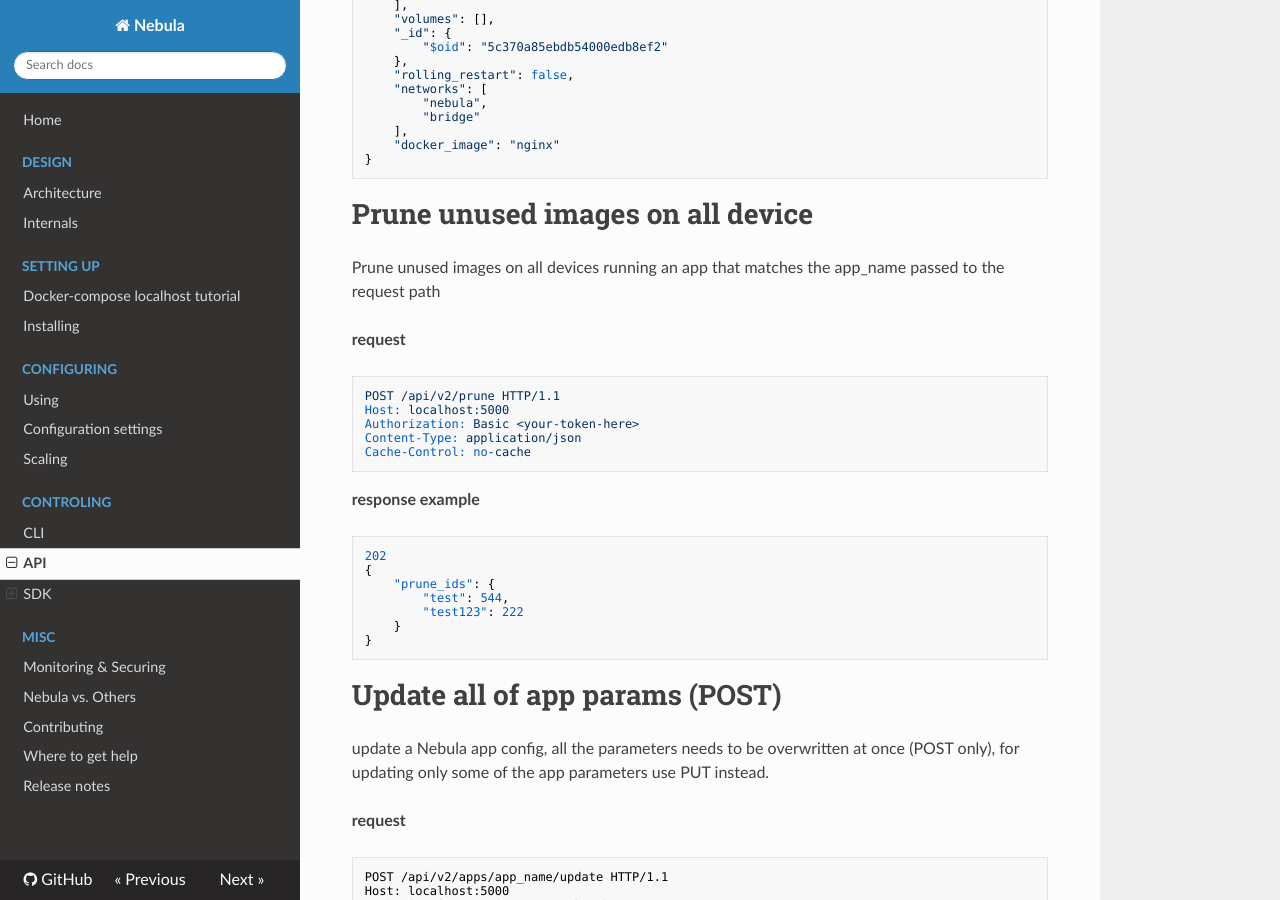
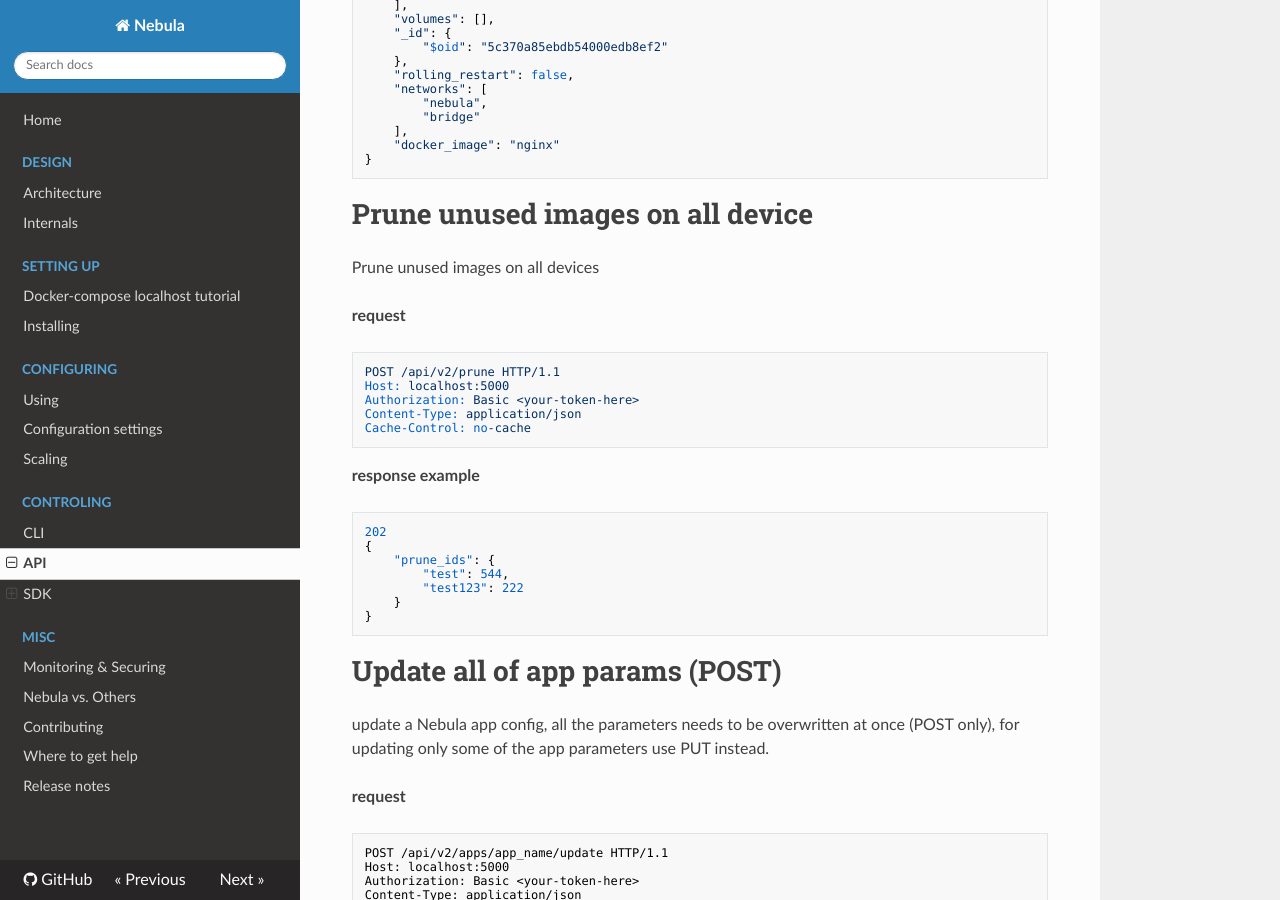
Before and after one commit to nebula-orchestrator/docs, an MkDocs documentation site: the page built from docs/api.md, in a window 1280 px wide and 900 px high, scrolled down 5684 px. Built offline with MkDocs 1.6.1, drawn with Linux system fonts in a browser that asks for light colours; nearby versions of some CDN libraries; old or Windows-style settings are respelled for this version of MkDocs.

Commit message:
clearing up the prune endpoint description

````diff
--- a/docs/api.md
+++ b/docs/api.md
@@ -331,7 +331,7 @@ Cache-Control: no-cache
 ```
 
 # Prune unused images on all device
-Prune unused images on all devices running an app that matches the app_name passed to the request path
+Prune unused images on all devices
 
  **request**
 
````
